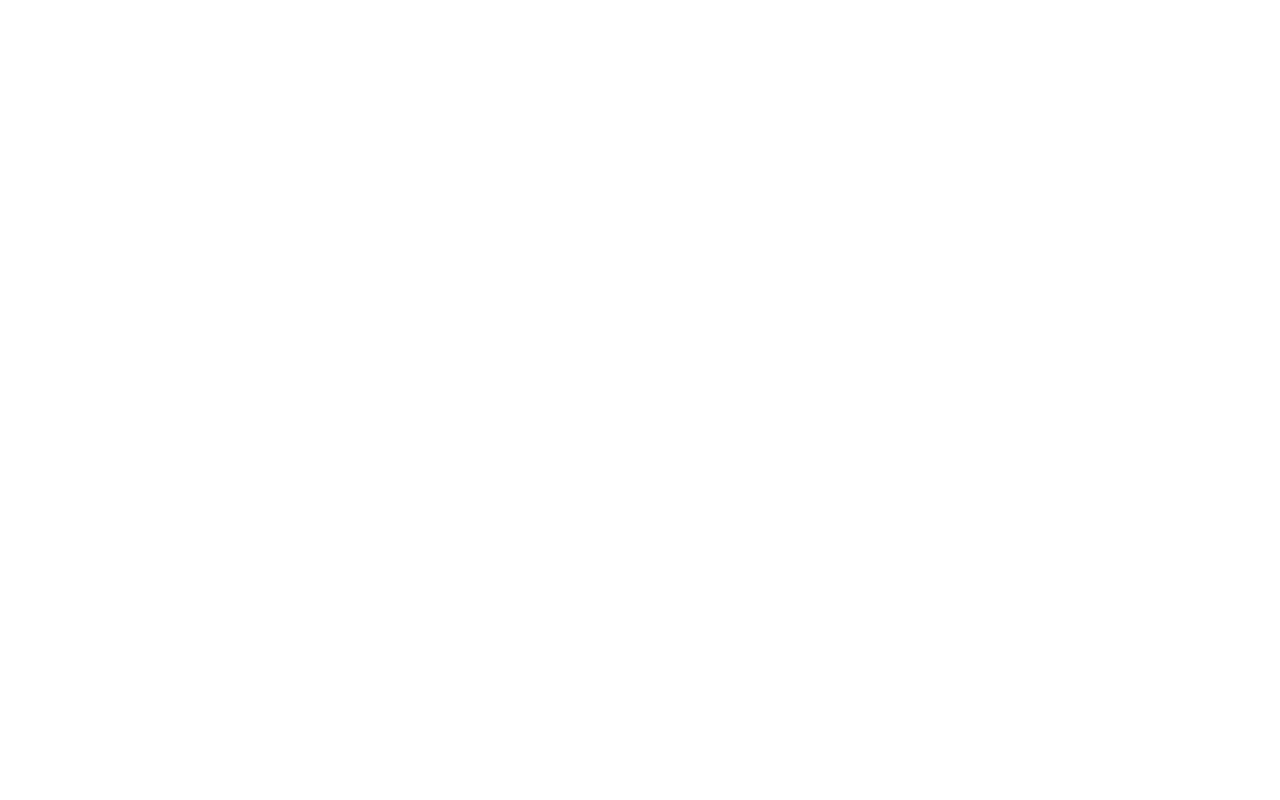
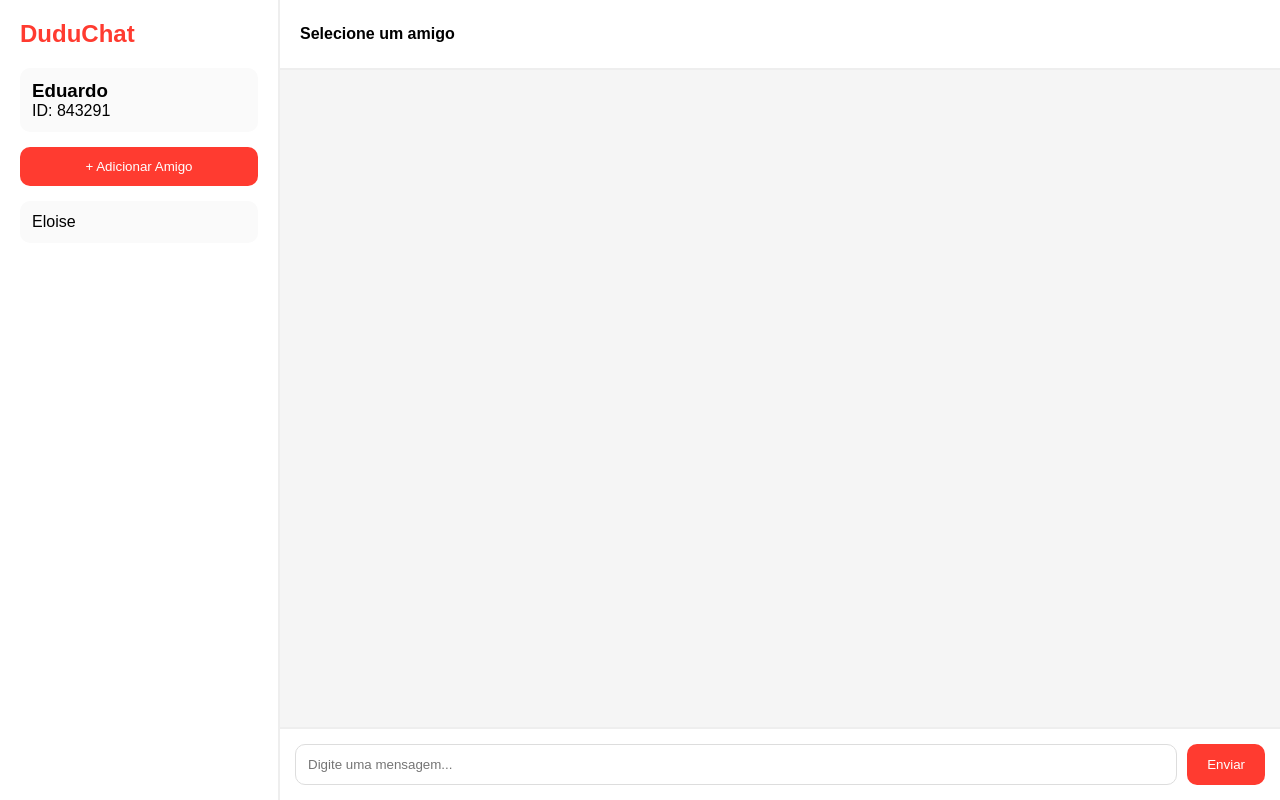
Before and after one commit to Duduzin1004/duduchat, a plain HTML site: page chat.html in a window 1280 px wide. Drawn offline with Linux system fonts and the light colour scheme.

Commit message:
Add files via upload

```diff
--- a/chat.html
+++ b/chat.html
@@ -0,0 +1,54 @@
+<!DOCTYPE html>
+<html lang="pt-BR">
+<head>
+<meta charset="UTF-8">
+<meta name="viewport" content="width=device-width, initial-scale=1.0">
+<title>DuduChat</title>
+
+<link rel="stylesheet" href="style.css">
+
+<script type="module" src="chat.js" defer></script>
+</head>
+
+<body>
+
+<div class="container">
+
+    <aside class="sidebar">
+        <h2>DuduChat</h2>
+
+        <div id="userInfo"></div>
+
+        <button id="addFriendBtn">
+            + Adicionar Amigo
+        </button>
+
+        <div id="friendsList"></div>
+    </aside>
+
+    <main class="chatArea">
+
+        <div id="chatHeader">
+            Selecione um amigo
+        </div>
+
+        <div id="messages"></div>
+
+        <div class="sendBox">
+            <input
+                type="text"
+                id="messageInput"
+                placeholder="Digite uma mensagem..."
+            >
+
+            <button id="sendBtn">
+                Enviar
+            </button>
+        </div>
+
+    </main>
+
+</div>
+
+</body>
+</html>
--- /dev/null
+++ b/chat.js
@@ -0,0 +1,13 @@
+const userInfo = document.getElementById("userInfo");
+const friendsList = document.getElementById("friendsList");
+
+userInfo.innerHTML = `
+<h3>Eduardo</h3>
+<p>ID: 843291</p>
+`;
+
+friendsList.innerHTML = `
+<div class="friend">
+    Eloise
+</div>
+`;
--- a/style.css
+++ b/style.css
@@ -2,60 +2,131 @@
     margin:0;
     padding:0;
     box-sizing:border-box;
-    font-family:Arial, Helvetica, sans-serif;
+    font-family:Arial, sans-serif;
 }
 
 body{
+    height:100vh;
     background:#f5f5f5;
-    height:100vh;
-    display:flex;
-    justify-content:center;
-    align-items:center;
 }
 
-.login-card{
-    background:white;
-    width:350px;
-    padding:30px;
-    border-radius:15px;
-    box-shadow:0 0 20px rgba(0,0,0,.1);
+.container{
+    display:flex;
+    height:100vh;
 }
 
-.login-card h1{
-    color:#ff3b30;
-    text-align:center;
-    margin-bottom:10px;
+.sidebar{
+    width:280px;
+    background:#ffffff;
+    border-right:2px solid #eee;
+    padding:20px;
 }
 
-.login-card p{
-    text-align:center;
+.sidebar h2{
+    color:#ff3b30;
     margin-bottom:20px;
 }
 
-input{
-    width:100%;
+#userInfo{
+    background:#fafafa;
     padding:12px;
-    margin-bottom:12px;
-    border:1px solid #ddd;
     border-radius:10px;
+    margin-bottom:15px;
 }
 
-button{
+#addFriendBtn{
     width:100%;
     padding:12px;
     border:none;
     background:#ff3b30;
     color:white;
-    font-size:16px;
+    border-radius:10px;
+    cursor:pointer;
+    margin-bottom:15px;
+}
+
+#friendsList{
+    display:flex;
+    flex-direction:column;
+    gap:10px;
+}
+
+.friend{
+    background:#fafafa;
+    padding:12px;
     border-radius:10px;
     cursor:pointer;
 }
 
-button:hover{
-    opacity:.9;
+.friend:hover{
+    background:#ececec;
 }
 
-#erro{
-    color:red;
-    margin-top:10px;
+.chatArea{
+    flex:1;
+    display:flex;
+    flex-direction:column;
 }
+
+#chatHeader{
+    height:70px;
+    background:white;
+    border-bottom:2px solid #eee;
+    display:flex;
+    align-items:center;
+    padding-left:20px;
+    font-weight:bold;
+}
+
+#messages{
+    flex:1;
+    padding:20px;
+    overflow-y:auto;
+}
+
+.message{
+    margin-bottom:15px;
+}
+
+.me{
+    text-align:right;
+}
+
+.me p{
+    display:inline-block;
+    background:#ff3b30;
+    color:white;
+    padding:10px 15px;
+    border-radius:15px;
+}
+
+.other p{
+    display:inline-block;
+    background:#e9e9e9;
+    padding:10px 15px;
+    border-radius:15px;
+}
+
+.sendBox{
+    display:flex;
+    padding:15px;
+    gap:10px;
+    background:white;
+    border-top:2px solid #eee;
+}
+
+.sendBox input{
+    flex:1;
+    padding:12px;
+    border:1px solid #ddd;
+    border-radius:10px;
+}
+
+.sendBox button{
+    background:#ff3b30;
+    color:white;
+    border:none;
+    padding:12px 20px;
+    border-radius:10px;
+    cursor:pointer;
+}
```
